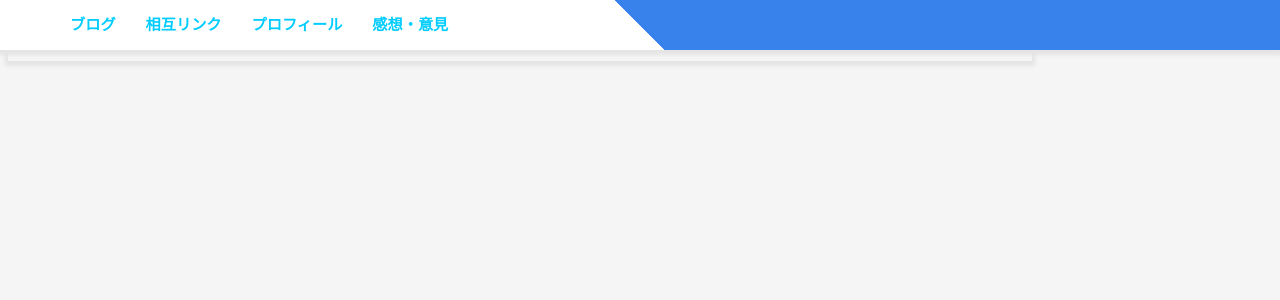
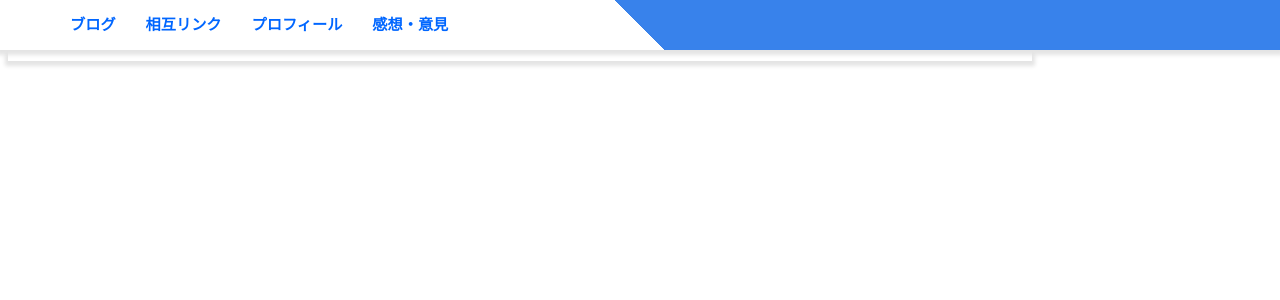
Before and after one commit to nekodendislike/nekodendislike.github.io, a Jekyll site: the page built from index.md, in a window 1280 px wide. Shown: the top 300 px of the page. Built offline with Jekyll 4.4.1, drawn with Linux system fonts in a browser that asks for light colours; our own code applies the rules of GitHub Pages for plain Markdown files.

Commit message:
Update style.css

```diff
--- a/assets/css/style.css
+++ b/assets/css/style.css
@@ -1,23 +1,3 @@
-@charset "utf-8";
-
-@media (prefers-color-scheme: light) { /*ライトモードの時の指定です。　*/
-  :root {
-    --bgcolor: #f5f5f5;
-    --textcolor: #000;
-    --linkcolor: #0cf;
-    --visitedlinkcolor: #069;
-  }
-}
-
-@media (prefers-color-scheme: dark) {  /*ダークモード時の指定です。　　*/
-  :root {
-    --bgcolor: #333;
-    --textcolor: #fff;
-    --linkcolor: #9fc;
-    --visitedlinkcolor: #6c9;
-  }
-}
-
 body {
   background-color: var(--bgcolor); /*ページ全体の背景色*/
   color: var(--textcolor); /* 文字の色　*/
@@ -40,11 +20,11 @@ text-decoration:none;
 }
 
 a:link { /*アクセスしたことのないリンク*/
-color: var(--linkcolor); ←青色
+color: #06f; ←青色
 }
 
 a:visited { /*アクセスしたことのあるリンク*/
-color: var(--visitedlinkcolor);　←紫色
+color: #039; ←紫色
 }
 
 /*============================================
@@ -80,3 +60,17 @@ header .gnav .menu li+li {
   margin-left: 30px;
   /* メニューそれぞれに間隔をあけるため */
 }
+
+@media (prefers-color-scheme: light) { /*ライトモードの時の指定です。　*/
+  body {
+    background-color: #fff;/*ページ全体の背景色*/
+    color: #000;
+  }
+}
+
+@media (prefers-color-scheme: dark) {  /*ダークモード時の指定です。　　*/
+  body {
+    background-color: #000;/*ページ全体の背景色*/
+    color: #fff;
+  }
+}
```
